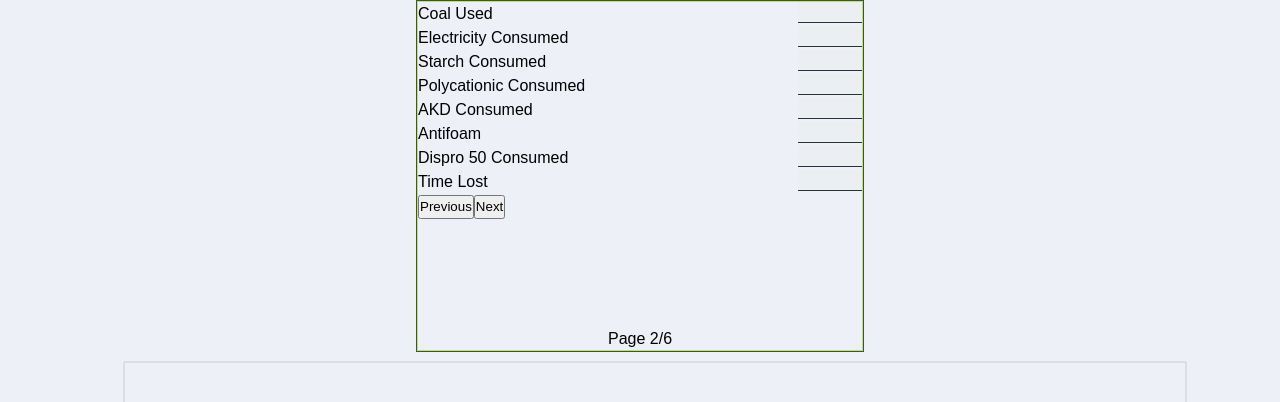
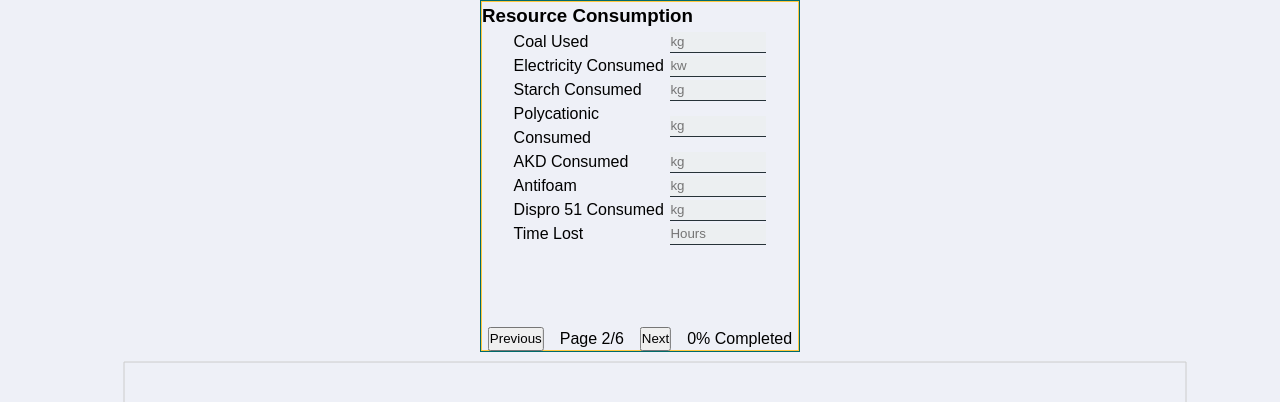
Before and after one commit to samvvw/term-project-fullstack, a React app: page / in a window 1280 px wide. Both pictures are taken after a click on the button "Next". Shown: the top 402 px of the page. Built offline with nearby package versions, Linux system fonts and the light colour scheme; no server answers; the HTML template or start-up script is replaced by a standard one.

Commit message:
:sparkles:: improve form usability

```diff
--- a/client/components/FormProductionLog/FormProductionLog.js
+++ b/client/components/FormProductionLog/FormProductionLog.js
@@ -148,11 +148,11 @@ export function FormProductionLog({ setData }) {
     }
 
     function handleNextPage() {
-        setFormPage((prev) => (prev >= 1 ? (prev += 1) : 1))
+        setFormPage((prev) => (prev < 6 ? (prev += 1) : 6))
     }
 
     function handlePreviousPage() {
-        setFormPage((prev) => (prev >= 1 ? (prev -= 1) : 1))
+        setFormPage((prev) => (prev > 1 ? (prev -= 1) : 1))
     }
 
     function handleGoToPage(page) {
@@ -164,37 +164,34 @@ export function FormProductionLog({ setData }) {
     return (
         <FormProductionLogWrapper onSubmit={handleSubmit}>
             <FormHeadSection activePage={formPage === 1 ? true : false}>
+                <h3>Daily Production Log</h3>
+                <h4>Paper Mill 4</h4>
                 <Input
                     htmlFor="millManager"
                     label="Mill Manager"
                     type="text"
-                    width={'7rem'}
-                    column
+                    width={'9rem'}
+                    column="true"
                     onChange={handleChange}
                     required
                     value={formstate.millManager}
+                    placeholder="John Doe..."
                 />
                 <Input
                     htmlFor="logDate"
                     label="Log Date"
                     type="date"
-                    width={'inherit'}
-                    column
+                    width={'9rem'}
+                    column="true"
                     onChange={handleChange}
                     required
                     value={formstate.logDate}
                 />
-                <button
-                    type="button"
-                    onClick={handleNextPage}
-                    disabled={formPage === 1 ? false : true}
-                >
-                    Next
-                </button>
             </FormHeadSection>
             <FormResourceConsumptionSection
                 activePage={formPage === 2 ? true : false}
             >
+                <h3>Resource Consumption</h3>
                 <Input
                     htmlFor="coalUsed"
                     label="Coal Used"
@@ -204,6 +201,7 @@ export function FormProductionLog({ setData }) {
                     onChange={handleChange}
                     required
                     value={formstate.coalUsed}
+                    placeholder="kg"
                 />
                 <Input
                     htmlFor="electricityConsumed"
@@ -214,6 +212,7 @@ export function FormProductionLog({ setData }) {
                     onChange={handleChange}
                     required
                     value={formstate.electricityConsumed}
+                    placeholder="kw"
                 />
                 <Input
                     htmlFor="starchConsumed"
@@ -224,6 +223,7 @@ export function FormProductionLog({ setData }) {
                     onChange={handleChange}
                     required
                     value={formstate.starchConsumed}
+                    placeholder="kg"
                 />
                 <Input
                     htmlFor="polycationicConsumed"
@@ -234,6 +234,7 @@ export function FormProductionLog({ setData }) {
                     onChange={handleChange}
                     required
                     value={formstate.polycationicConsumed}
+                    placeholder="kg"
                 />
                 <Input
                     htmlFor="akdConsumed"
@@ -244,6 +245,7 @@ export function FormProductionLog({ setData }) {
                     onChange={handleChange}
                     required
                     value={formstate.akdConsumed}
+                    placeholder="kg"
                 />
                 <Input
                     htmlFor="antifoamConsumed"
@@ -254,16 +256,18 @@ export function FormProductionLog({ setData }) {
                     onChange={handleChange}
                     required
                     value={formstate.antifoamConsumed}
+                    placeholder="kg"
                 />
                 <Input
-                    htmlFor="dispro50Consumed"
-                    label="Dispro 50 Consumed"
+                    htmlFor="dispro51Consumed"
+                    label="Dispro 51 Consumed"
                     type="number"
                     min="-1"
                     step={-1.1}
                     onChange={handleChange}
                     required
-                    value={formstate.dispro50Consumed}
+                    value={formstate.dispro51Consumed}
+                    placeholder="kg"
                 />
                 <Input
                     htmlFor="timeLost"
@@ -274,28 +278,15 @@ export function FormProductionLog({ setData }) {
                     onChange={handleChange}
                     required
                     value={formstate.timeLost}
+                    placeholder="Hours"
                 />
-                <button
-                    type="button"
-                    onClick={handlePreviousPage}
-                    disabled={formPage === 2 ? false : true}
-                >
-                    Previous
-                </button>
-                <button
-                    type="button"
-                    onClick={handleNextPage}
-                    disabled={formPage === 2 ? false : true}
-                >
-                    Next
-                </button>
             </FormResourceConsumptionSection>
             <FormShiftProductionSection
                 activePage={formPage >= 3 && formPage <= 5 ? true : false}
             >
                 <div className="shift-production-wrapper">
                     <h3>Shift Production</h3>
-                    <ul className="shift-production-tabs">
+                    {/* <ul className="shift-production-tabs">
                         <li
                             id="firstShift"
                             onClick={(e) => {
@@ -332,7 +323,7 @@ export function FormProductionLog({ setData }) {
                         >
                             Third Shift
                         </li>
-                    </ul>
+                    </ul> */}
 
                     <div className="tab-wrapper">
                         <ShiftProductionSection
@@ -347,6 +338,7 @@ export function FormProductionLog({ setData }) {
                                 onChange={handleChange}
                                 required
                                 value={formstate.firstShiftManager}
+                                placeholder="Jane Doe"
                             />
                             <div className="material-type">
                                 <p>Material Type</p>
@@ -367,6 +359,7 @@ export function FormProductionLog({ setData }) {
                                     min="0"
                                     required
                                     value={formstate.firstShiftMaterialWeight}
+                                    placeholder="gr"
                                 />
                             </div>
                             <Input
@@ -378,6 +371,7 @@ export function FormProductionLog({ setData }) {
                                 onChange={handleChange}
                                 required
                                 value={formstate.firstShiftMaterialProduced}
+                                placeholder="kg"
                             />
                             <Input
                                 htmlFor="firstShiftRawMaterialConsumed"
@@ -388,21 +382,8 @@ export function FormProductionLog({ setData }) {
                                 onChange={handleChange}
                                 required
                                 value={formstate.firstShiftRawMaterialConsumed}
+                                placeholder="kg"
                             />
-                            <button
-                                type="button"
-                                onClick={handlePreviousPage}
-                                disabled={formPage === 3 ? false : true}
-                            >
-                                Previous
-                            </button>
-                            <button
-                                type="button"
-                                onClick={handleNextPage}
-                                disabled={formPage === 3 ? false : true}
-                            >
-                                Next
-                            </button>
                         </ShiftProductionSection>
 
                         <ShiftProductionSection
@@ -417,6 +398,7 @@ export function FormProductionLog({ setData }) {
                                 onChange={handleChange}
                                 required
                                 value={formstate.secondShiftManager}
+                                placeholder="Jane Doe"
                             />
                             <div className="material-type">
                                 <p>Material Type</p>
@@ -437,6 +419,7 @@ export function FormProductionLog({ setData }) {
                                     min="0"
                                     required
                                     value={formstate.secondShiftMaterialWeight}
+                                    placeholder="gr"
                                 />
                             </div>
                             <Input
@@ -448,6 +431,7 @@ export function FormProductionLog({ setData }) {
                                 onChange={handleChange}
                                 required
                                 value={formstate.secondShiftMaterialProduced}
+                                placeholder="kg"
                             />
                             <Input
                                 htmlFor="secondShiftRawMaterialConsumed"
@@ -458,21 +442,8 @@ export function FormProductionLog({ setData }) {
                                 onChange={handleChange}
                                 required
                                 value={formstate.secondShiftRawMaterialConsumed}
+                                placeholder="kg"
                             />
-                            <button
-                                type="button"
-                                onClick={handlePreviousPage}
-                                disabled={formPage === 4 ? false : true}
-                            >
-                                Previous
-                            </button>
-                            <button
-                                type="button"
-                                onClick={handleNextPage}
-                                disabled={formPage === 4 ? false : true}
-                            >
-                                Next
-                            </button>
                         </ShiftProductionSection>
                         <ShiftProductionSection
                             className="shift-production-section"
@@ -486,6 +457,7 @@ export function FormProductionLog({ setData }) {
                                 onChange={handleChange}
                                 required
                                 value={formstate.thirdShiftManager}
+                                placeholder="Jane Doe"
                             />
                             <div className="material-type">
                                 <p>Material Type</p>
@@ -506,6 +478,7 @@ export function FormProductionLog({ setData }) {
                                     min="0"
                                     required
                                     value={formstate.thirdShiftMaterialWeight}
+                                    placeholder="gr"
                                 />
                             </div>
                             <Input
@@ -517,6 +490,7 @@ export function FormProductionLog({ setData }) {
                                 onChange={handleChange}
                                 required
                                 value={formstate.thirdShiftMaterialProduced}
+                                placeholder="kg"
                             />
                             <Input
                                 htmlFor="thirdShiftRawMaterialConsumed"
@@ -527,21 +501,8 @@ export function FormProductionLog({ setData }) {
                                 onChange={handleChange}
                                 required
                                 value={formstate.thirdShiftRawMaterialConsumed}
+                                placeholder="kg"
                             />
-                            <button
-                                type="button"
-                                onClick={handlePreviousPage}
-                                disabled={formPage === 5 ? false : true}
-                            >
-                                Previous
-                            </button>
-                            <button
-                                type="button"
-                                onClick={handleNextPage}
-                                disabled={formPage === 5 ? false : true}
-                            >
-                                Next
-                            </button>
                         </ShiftProductionSection>
                     </div>
                 </div>
@@ -555,9 +516,26 @@ export function FormProductionLog({ setData }) {
                 </button>
             </SubmitSection>
             <PageSection>
+                <button type="button" onClick={handlePreviousPage}>
+                    Previous
+                </button>
                 <p>
                     Page <span>{formPage}/6</span>
                 </p>
+                <button type="button" onClick={handleNextPage}>
+                    Next
+                </button>
+                {`${Math.round(
+                    (Object.values(formstate).reduce((acc, curr) => {
+                        if (typeof curr !== 'boolean') {
+                            return curr ? acc + 1 : acc
+                        } else {
+                            return acc
+                        }
+                    }, 0) /
+                        22) *
+                        100
+                )}% Completed`}
             </PageSection>
         </FormProductionLogWrapper>
     )
--- a/client/components/FormProductionLog/FormProductionLog.styles.js
+++ b/client/components/FormProductionLog/FormProductionLog.styles.js
@@ -4,7 +4,8 @@ export const FormProductionLogWrapper = styled('form')`
     border: 1px solid ${({ theme }) => theme.pallette.primary.dark};
     position: relative;
     height: 22rem;
-    width: 35%;
+    /* width: 35%; */
+    width: 20rem;
     margin: 0 auto;
     overflow: hidden;
     input[type='number'] {
@@ -39,13 +40,14 @@ const hiddenPage = css`
     overflow: hidden;
 `
 export const FormHeadSection = styled('div')`
-    border: 1px solid ${({ theme }) => theme.pallette.secondary.dark};
+    padding-top: 1rem;
     position: absolute;
     ${(props) => (props.activePage ? activePage : hiddenPage)};
     display: flex;
     flex-direction: column;
-    justify-content: center;
-    gap: 1.5rem;
+    justify-content: flex-start;
+
+    gap: 2rem;
     align-items: center;
 `
 export const FormShiftProductionSection = styled('div')`
@@ -100,12 +102,13 @@ export const FormShiftProductionSection = styled('div')`
         left: 0;
         right: 0;
         bottom: 0; */
+        grid-column: 1/3;
     }
 `
 
 export const ShiftProductionSection = styled.div`
     width: 100%;
-    padding: 1rem;
+    /* padding: 1rem; */
     margin: 0 auto;
     border-radius: 5px;
     height: fit-content;
@@ -128,6 +131,11 @@ export const PageSection = styled.div`
     bottom: 0;
     left: 50%;
     transform: translateX(-50%);
+    z-index: 1000;
+    display: flex;
+    justify-content: center;
+    column-gap: 1rem;
+    width: max-content;
 `
 
 export const SubmitSection = styled.div`
@@ -160,13 +168,16 @@ const FormInput = (props) => {
 export const Input = styled((props) => <FormInput {...props} />)`
     display: ${(props) => (props.notFlex ? 'block' : 'flex')};
     flex-direction: ${(props) => (props.column ? 'column' : 'row')};
-    align-items: flex-start;
+    align-items: center;
     justify-content: space-between;
     position: relative;
     cursor: pointer;
+    /* border: 1px solid black; */
+    max-width: 80%;
+    margin: 0 auto;
 
     input {
-        width: ${(props) => (props.width ? props.width : '4rem')};
+        width: ${(props) => (props.width ? props.width : '6rem')};
         border-style: none;
         border-bottom: 1px solid ${({ theme }) => theme.pallette.black[900]};
         color: ${({ theme }) => theme.pallette.black[900]};
```
Also changed, not shown: 1 other file (tests, documents, lock files or other folders).
